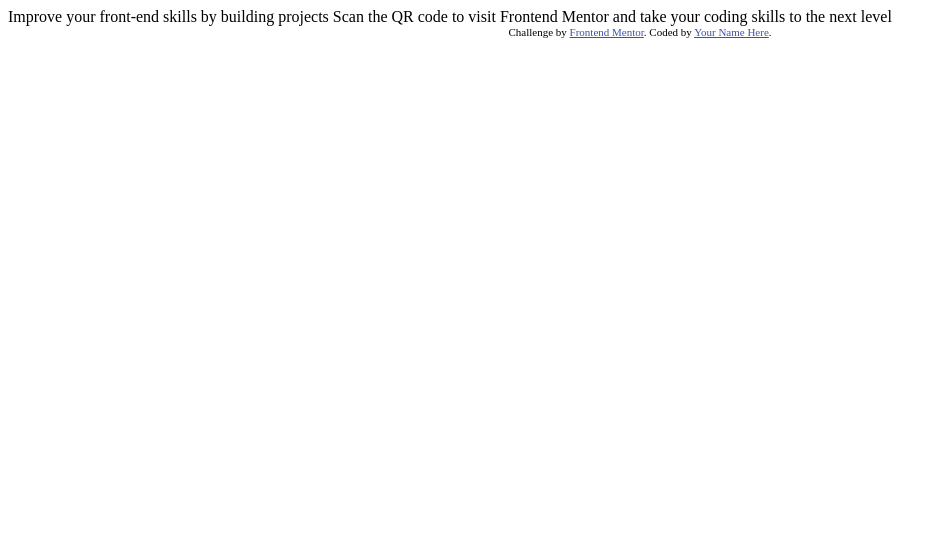
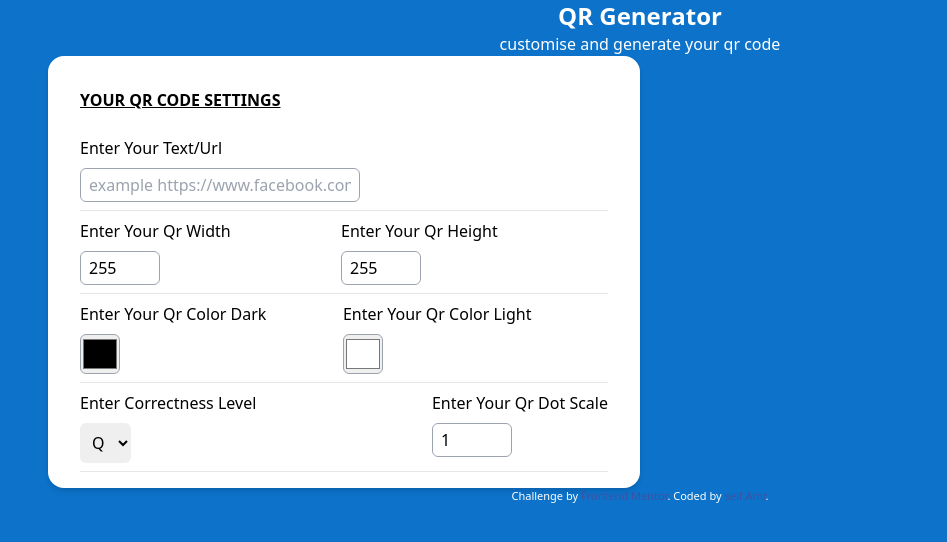
Before and after one commit to seif1125/QRGenerator, a plain HTML site: page index.html in a window 1280 px wide. Shown: the whole page, without its empty margins (0-947 px from the left). Drawn offline with nearby package versions, Linux system fonts and the light colour scheme.

Commit message:
add qr settings panel

```diff
--- a/index.html
+++ b/index.html
@@ -14,15 +14,80 @@
     .attribution a { color: hsl(228, 45%, 44%); }
   </style>
 </head>
-<body>
+<body class="text-white" style="background-color: #0d72c9;">
 
-  Improve your front-end skills by building projects
+<div class="flex flex-col justify-center items-center">
+  <h1 class="text-2xl block font-bold mx-auto">QR Generator</h1>
+  <h3 class="block  mx-auto ">customise and generate your qr code</h3>
+</div>
+<div class="flex justify-between items-center mx-12  ">
+  <div class="bg-white px-8 py-4 text-black shadow-md rounded-2xl w-3/6">
+    <h4 class="uppercase font-bold underline py-4">your QR code settings</h4>
+    <form action="submit">
+      <div class="my-2 outline-none w-full">
+        <label class="mb-2 block capitalize" for="text/url"> enter your text/url</label>
+        <input style="width:280px" placeholder="example https://www.facebook.com" class="outline-none block border border-gray-400 px-2 py-1 rounded-md font-light" type="text" name="text/url" id="text/url" class="qrtexts">
+      </div>
+      <hr class="text-gray-400"/>
+      <div class="my-2 outline-none w-full flex justify-between">
+        <div>
+        <label class="mb-2 block capitalize" for="qr-width"> enter your qr width</label>
+        <input type="number" name="width" id="qr-width" value="255" min="0" class="w-20 outline-none block border border-gray-400 px-2 py-1 rounded-md font-light">
+      </div>
+      <div>
+        <label class="mb-2 block capitalize" for="qr-height"> enter your qr height</label>
+        <input type="number" name="height" id="qr-height" min="0" value="255" class="w-20 outline-none block border border-gray-400 px-2 py-1 rounded-md font-light">
+      </div>
+      <div>
 
-  Scan the QR code to visit Frontend Mentor and take your coding skills to the next level
+      </div>
+      </div>
+      <hr class="text-gray-400"/>
+      <div class="my-2 outline-none w-full flex justify-between">
+        <div>
+        <label class="mb-2 block capitalize" for="qr-colorDark"> enter your qr Color dark</label>
+
+        <input type="color" name="qr-colorDark" id="qr-colorDark" value="#000"  class="w-10 h-10 outline-none block border border-gray-400  rounded-md font-light cursor-pointer">
+      </div>
+      <div>
+        <label class="mb-2 block capitalize" for="qr-colorLight"> enter your qr color light</label>
+        <input type="color" name="qr-colorLight" id="qr-colorLight"  value="#ffffff" class="w-10 h-10 outline-none block border border-gray-400  rounded-md font-light cursor-pointer">
+      </div>
+      <div>
+      </div>
+
+      </div>
+      <hr class="text-gray-400"/>
+      <div class="my-2 outline-none w-full flex justify-between">
+       <div>
+        <label class="mb-2 block capitalize" for="text/url"> enter correctness level</label>
+        <select class="px-2 py-2 rounded-md" value="Q">
+          <option value="Q" name="Q" id="Q">Q</option>
+          <option value="H" name="H" id="H">H</option>
+          <option value="M" name="M" id="M">M</option>
+          <option value="L" name="L" id="L">L</option>
+        </select>
+       </div>
+       <div>
+        <label class="mb-2 block capitalize" for="qr-dotscale"> enter your qr dot scale</label>
+        <input type="number" name="qr-dotscale" id="qr-dotscale" value="1" min="0" max="1" step="0.01" class="w-20 outline-none block border border-gray-400 px-2 py-1 rounded-md font-light">
+       </div>
+
+
+      </div>
+      <hr class="text-gray-400"/>
+    </form>
+  </div>
+
+  <div>
+
+  </div>
+</div>
 
   <div class="attribution">
     Challenge by <a href="https://www.frontendmentor.io?ref=challenge" target="_blank">Frontend Mentor</a>.
-    Coded by <a href="#">Your Name Here</a>.
+    Coded by <a href="#">seif Amr</a>.
   </div>
 </body>
+<link href="https://unpkg.com/tailwindcss@^1.0/dist/tailwind.min.css" rel="stylesheet">
 </html>
```
Also changed, not shown: design/desktop-design.jpg (added), design/desktop-preview.jpg (added), design/mobile-design.jpg (added), images/favicon-32x32.png (added), images/image-qr-code.png (added), index.js (added), 3 other files.
